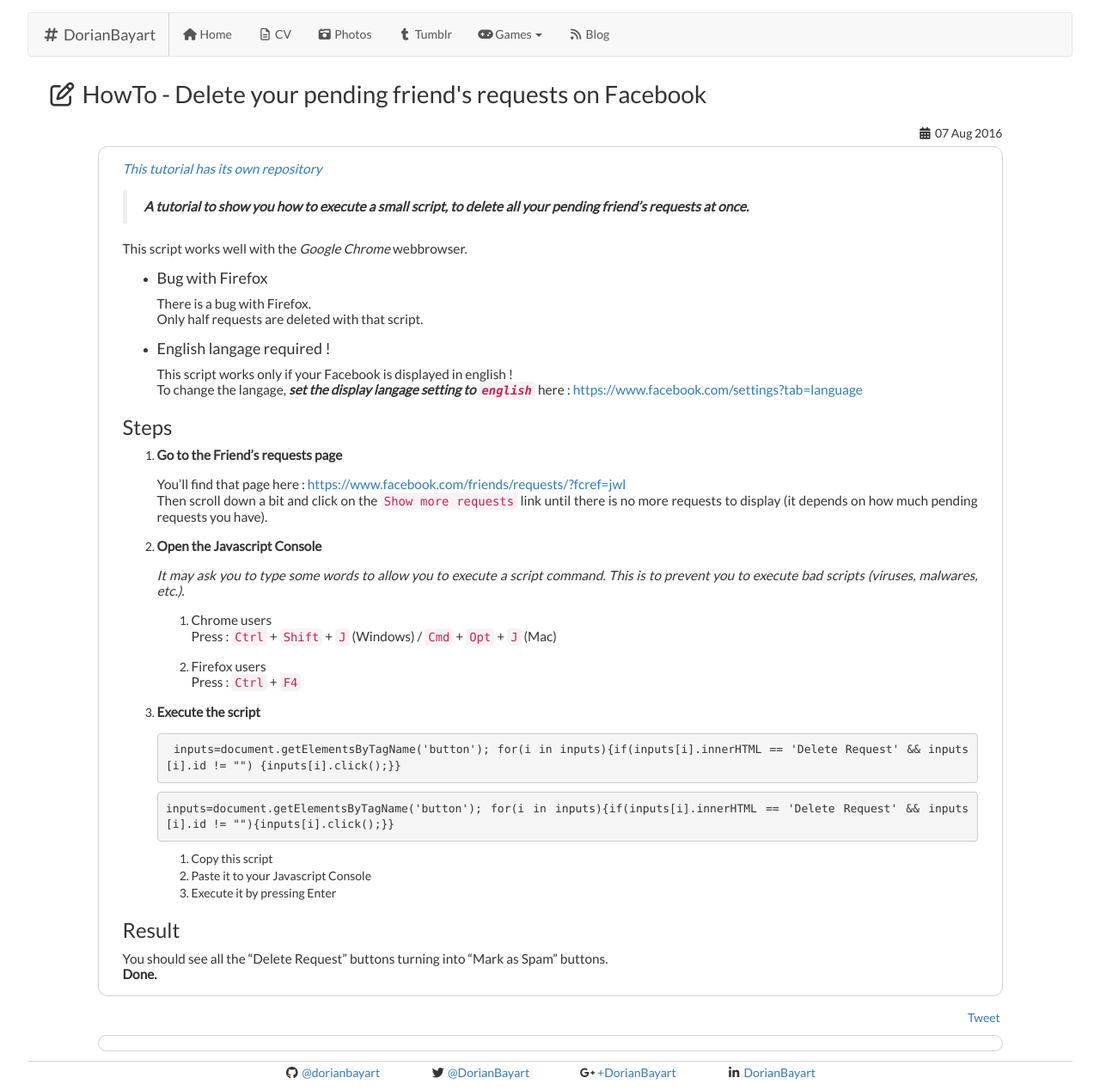
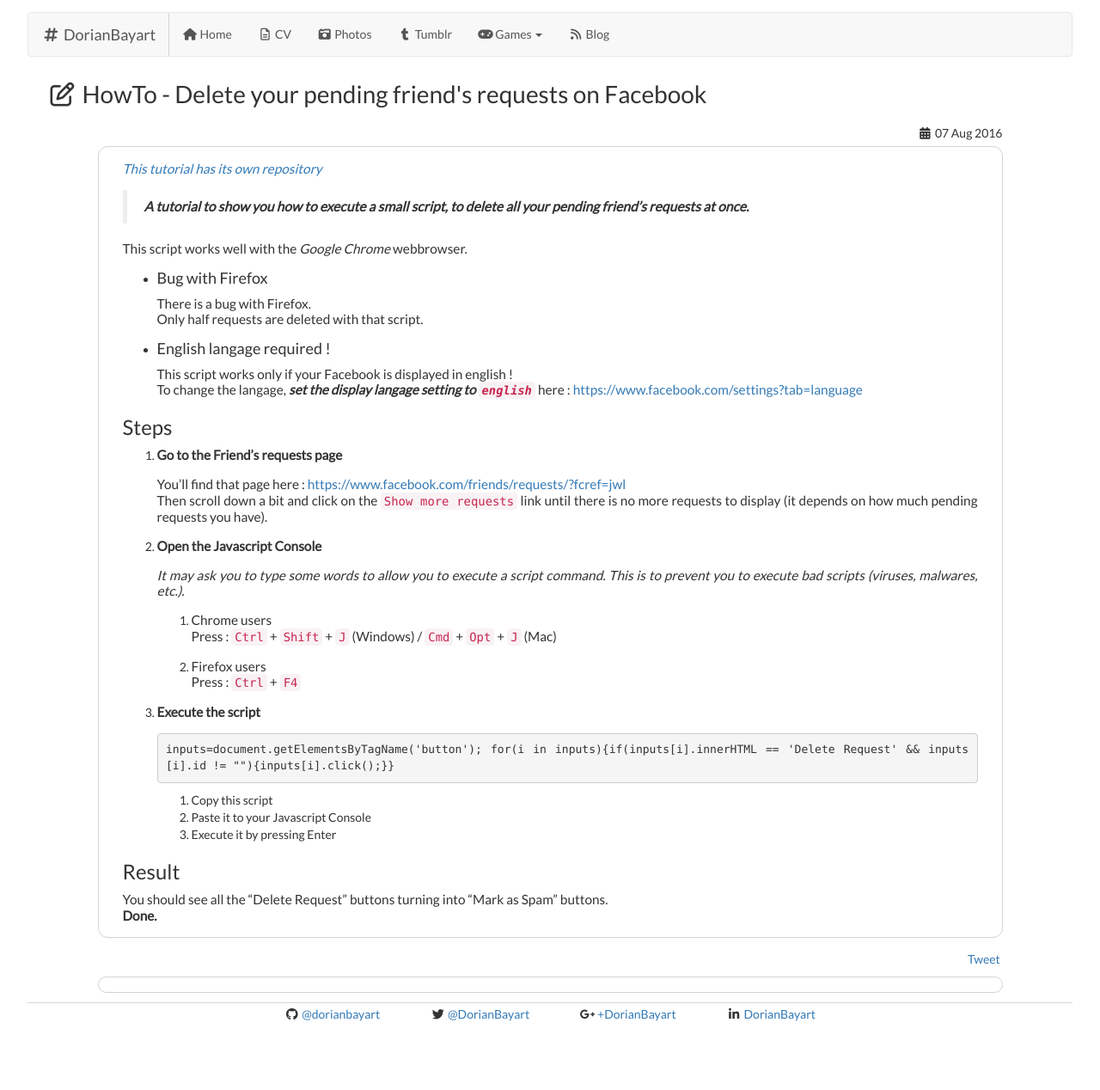
Before and after one commit to dorianbayart/dorianbayart.github.io, a Jekyll site: the page built from _posts/2016-08-07-delete-pending-requests-on-facebook.md, in a window 1280 px wide. Shown: the whole page at 86% size. Built offline with Jekyll 4.4.1, drawn with Linux system fonts in a browser that asks for light colours; nearby versions of some CDN libraries; comment, search, counter and statistics services are not loaded; after the commit the page ends 1200 px from its top, so only the background shows below that.

Commit message:
Update 2016-08-07-delete-pending-requests-on-facebook.md

````diff
--- a/_posts/2016-08-07-delete-pending-requests-on-facebook.md
+++ b/_posts/2016-08-07-delete-pending-requests-on-facebook.md
@@ -46,8 +46,6 @@
 
 3. **Execute the script**
 
-        inputs=document.getElementsByTagName('button'); for(i in inputs){if(inputs[i].innerHTML == 'Delete Request' && inputs[i].id != "") {inputs[i].click();}}
-
    ```javascript
    inputs=document.getElementsByTagName('button'); for(i in inputs){if(inputs[i].innerHTML == 'Delete Request' && inputs[i].id != ""){inputs[i].click();}}
    ```
````
